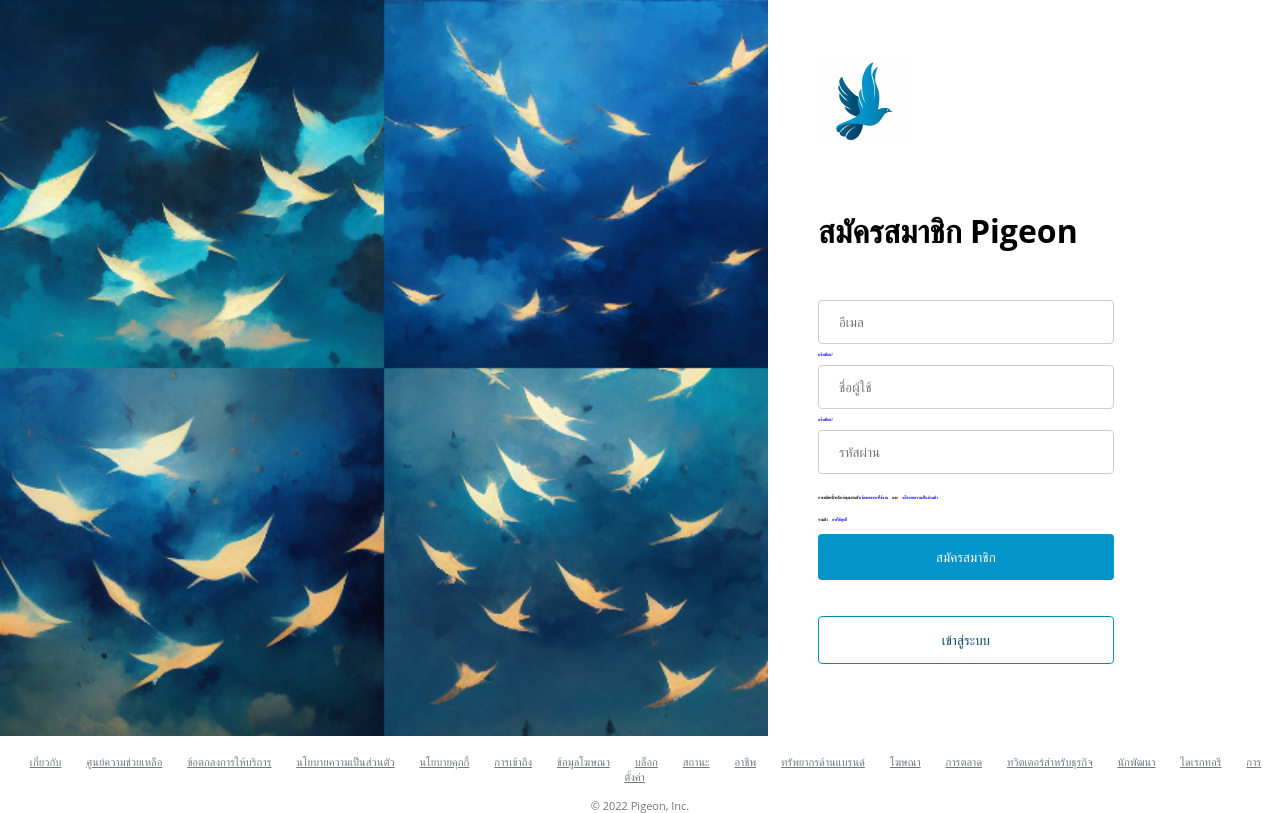
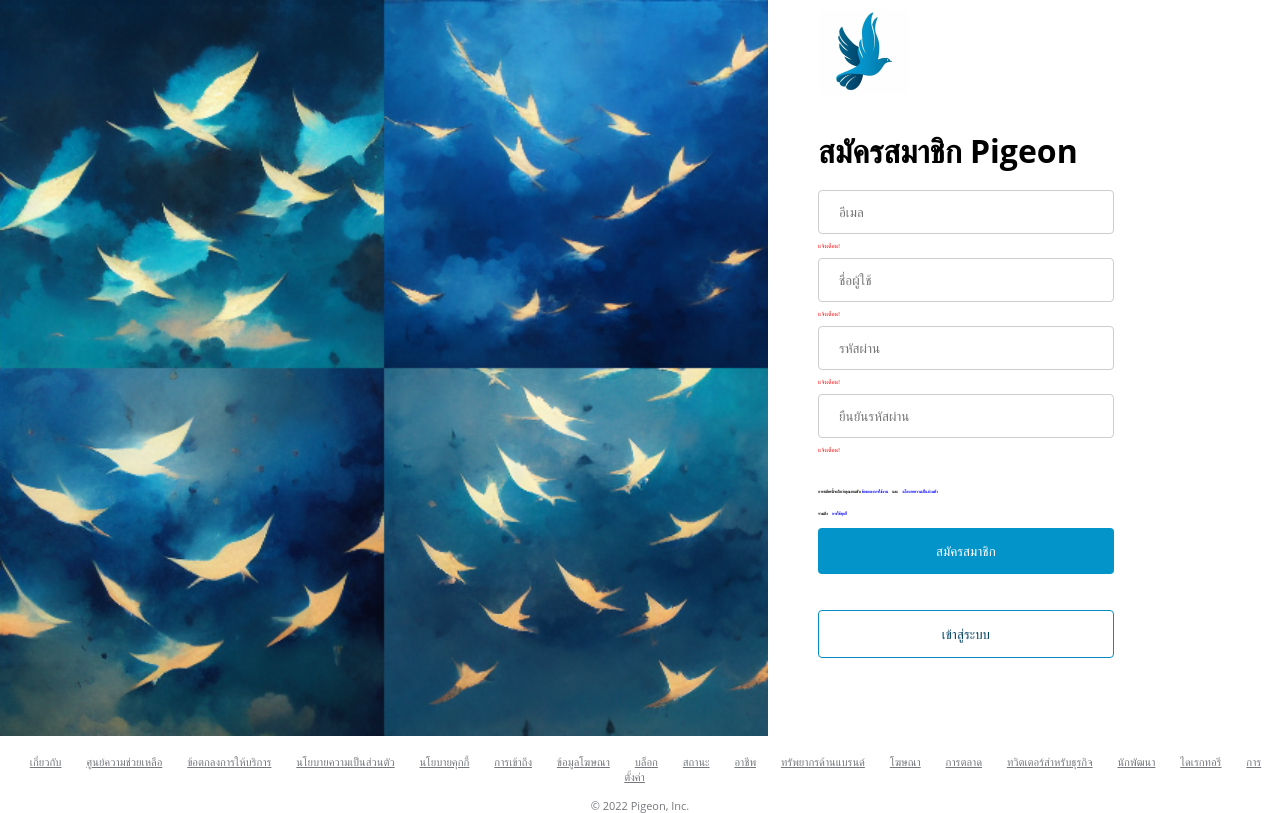
Before and after one commit to SUNEASTER/Pigeon_Project, a PHP site: page /views/login/signup.php in a window 1280 px wide. Run offline with PHP 8.4, Linux system fonts and the light colour scheme.

Commit message:
แจ้งเตือน
สีแดง

```diff
--- a/views/login/signup.php
+++ b/views/login/signup.php
@@ -90,6 +90,7 @@
         font-size: 4px;
         color: blue;
     }
+
 </style>
 <body>
     <form action="" method="GET">
@@ -97,19 +98,22 @@
             <div style=" width: 60%;">
                 <img style="height: 92%; width: 100%; margin-left: 0px;" src="./resources/11.png">
             </div>
-            <div style=" width: 40%; padding-left: 50px; padding-top: 60px;">
+            <div style=" width: 40%; padding-left: 50px; padding-top: 10px;">
                 <div>
                     <img style="height: 20%; width: 20%; margin-left: 0px;" src="./resources/12.jpg">
                 </div>
-                <div style="padding-top: 60px; padding-bottom: 40px;">
+                <div style="padding-top: 30px; padding-bottom: 10px;">
                     <h1>สมัครสมาชิก Pigeon</h1>
                 </div>
                 <div class="content">
                     <input type="text" id="email" name="email" placeholder="อีเมล">
-                    <b><p id="warning">แจ้งเตือน!</p></b>
+                    <p style="color: red; font-size: 6px;" id="warning">แจ้งเตือน!</p>
                     <input type="text" id="username" name="username" placeholder="ชื่อผู้ใช้">
-                    <b><p id="warning">แจ้งเตือน!</p></b>
+                    <p style="color: red; font-size: 6px;" id="warning">แจ้งเตือน!</p>
                     <input type="password" id="pass" name="pass" placeholder="รหัสผ่าน">
+                    <p style="color: red; font-size: 6px;" id="warning">แจ้งเตือน!</p>
+                    <input type="password" id="pass" name="pass" placeholder="ยืนยันรหัสผ่าน">
+                    <p style="color: red; font-size: 6px;" id="warning">แจ้งเตือน!</p>
                     <br>
                     <b style="color: black;">การสมัครนี้จะถือว่าคุณยอมรับ </b> <b>ข้อตกลงการใช้งาน</b> <b style="color: black;">และ</b>
                     <b>นโยบายความเป็นส่วนตัว</b>
```
Also changed, not shown: views/login/login.php (+6 -5 lines).
